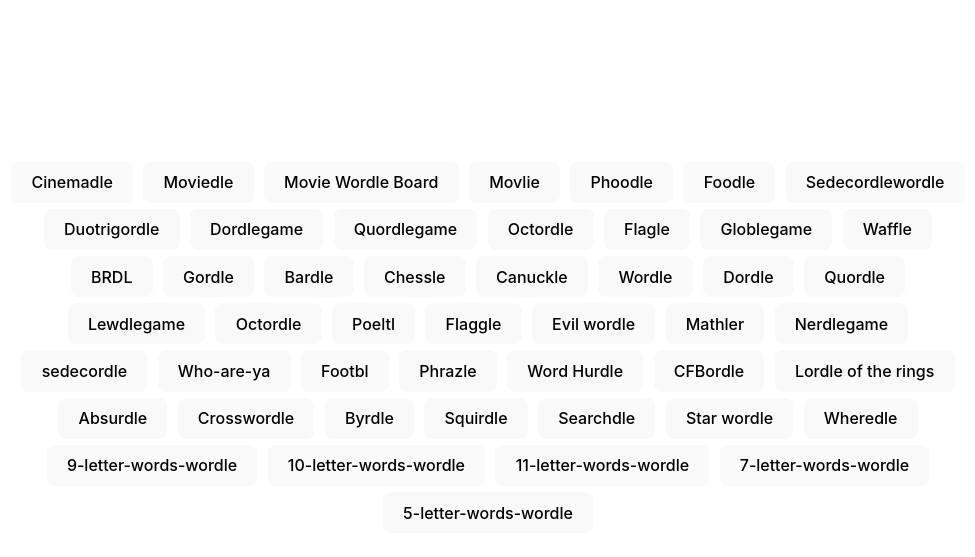
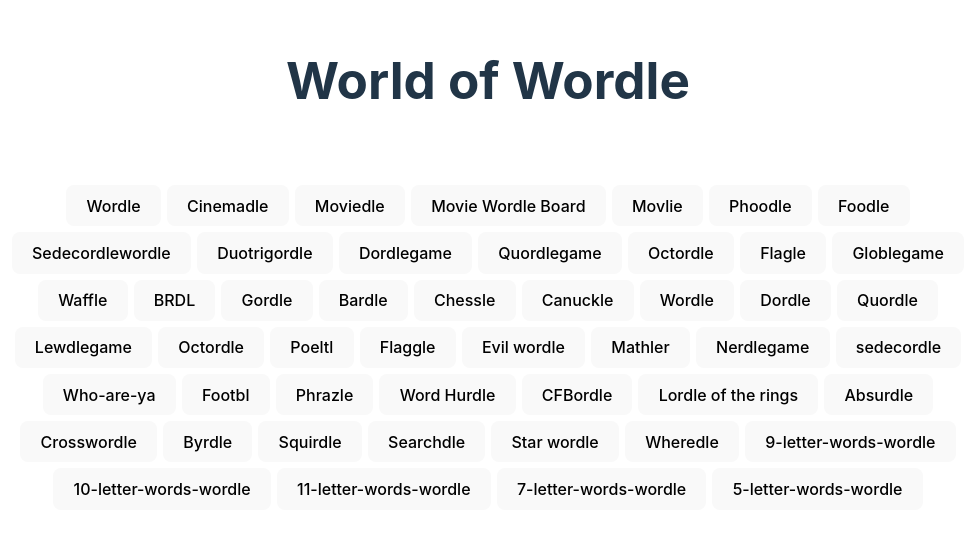
Before and after one commit to leopaul29/world-of-wordle, a Svelte app: page / in a window 1280 px wide. Shown: the part 115-672 px from the top of the page, without its empty margins (152-1127 px from the left). Built offline with nearby package versions, Linux system fonts and the light colour scheme.

Commit message:
fix style

```diff
--- a/src/App.svelte
+++ b/src/App.svelte
@@ -4,20 +4,7 @@
 </script>
 
 <main>
-	<a
-		href="https://www.nytimes.com/games/wordle/index.html"
-		target="_blank"
-		rel="noopener noreferrer"
-		class="titleLink"
-	>
-		<h1>World of Wordle</h1>
-	</a>
+	<h1>World of Wordle</h1>
 
 	<WordleList />
 </main>
-
-<style>
-	.titleLink {
-		color: rgba(255, 255, 255, 0.87);
-	}
-</style>
--- a/src/data/wordlelist.json
+++ b/src/data/wordlelist.json
@@ -1,4 +1,8 @@
 [
+	{
+		"label": "Wordle",
+		"link": "https://www.nytimes.com/games/wordle/index.html"
+	},
 	{
 		"label": "Cinemadle",
 		"link": "https://cinemadle.com/"
--- /dev/null
+++ b/src/lib/WordleButton.svelte
@@ -0,0 +1,19 @@
+<script>
+	export let label;
+	export let link;
+	export let clicked;
+
+	function handleClick() {
+		clicked = true;
+	}
+</script>
+
+<a href={link} target="_blank" rel="noopener noreferrer" on:click={handleClick}>
+	<button class:clicked>{label}</button>
+</a>
+
+<style>
+	.clicked {
+		background-color: #646cff;
+	}
+</style>
--- a/src/lib/WordleList.svelte
+++ b/src/lib/WordleList.svelte
@@ -1,14 +1,11 @@
 <script>
+	import WordleButton from "./WordleButton.svelte";
 	import data from "../data/wordlelist.json";
-
-	console.log(data);
 </script>
 
 <div class="wordleList">
 	{#each data as wordle}
-		<a href={wordle.link} target="_blank" rel="noopener noreferrer">
-			<button>{wordle.label}</button>
-		</a>
+		<WordleButton label={wordle.label} link={wordle.link} clicked={false} />
 	{/each}
 </div>
 
```
